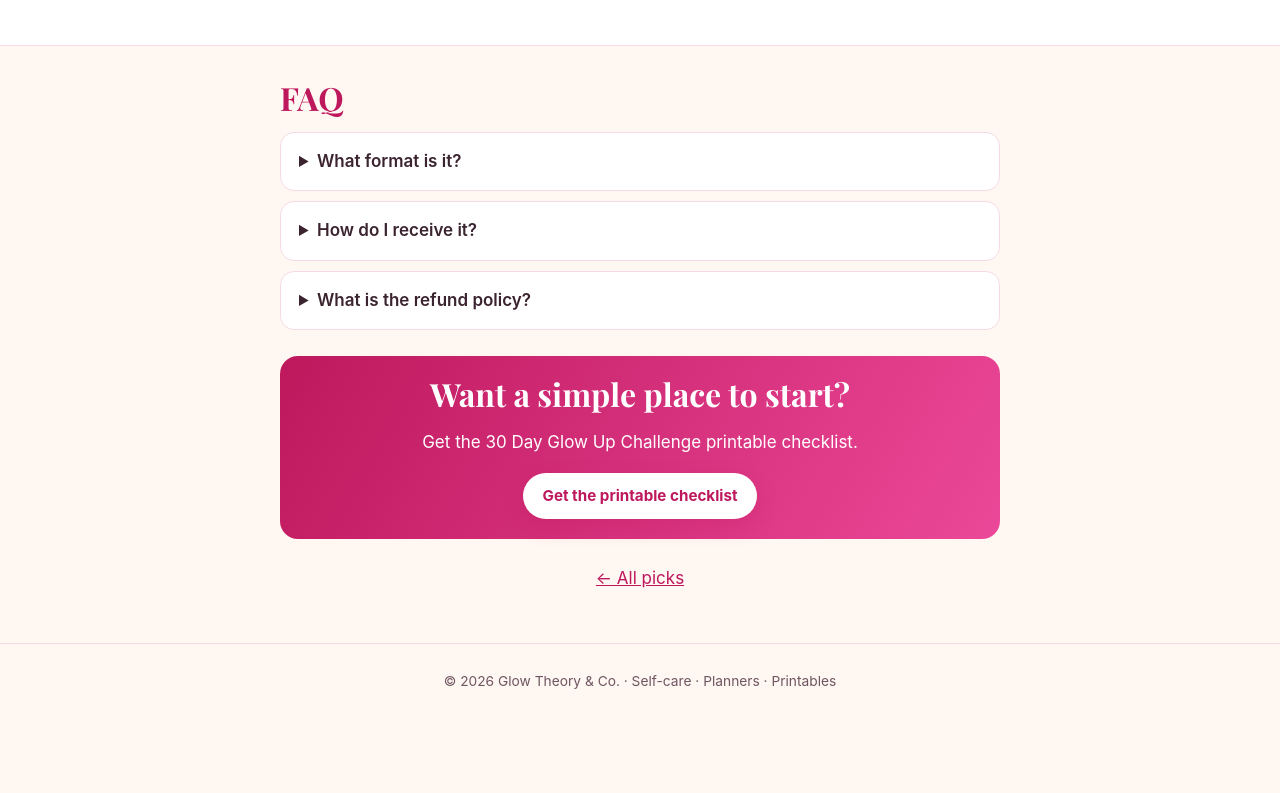
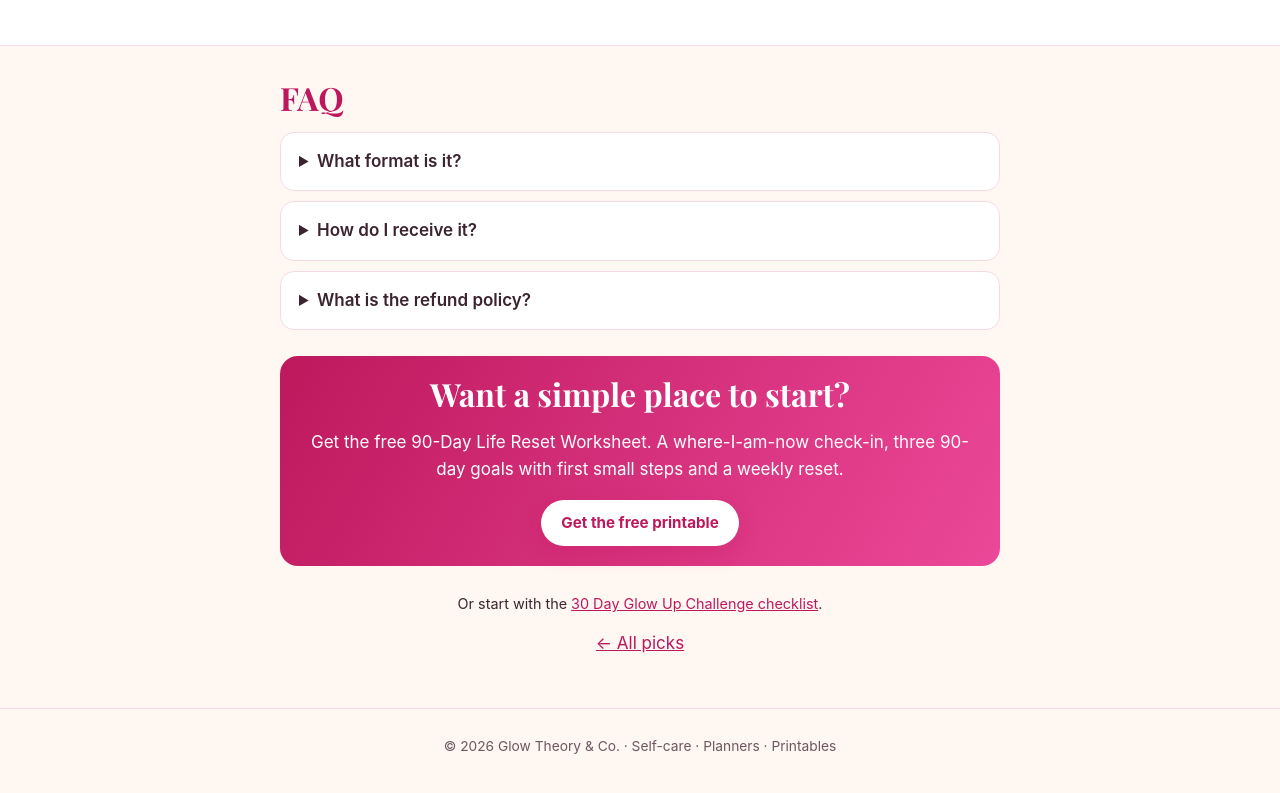
Before and after one commit to ronitkumartoppo-del/glowtheory-pages, a plain HTML site: page picks/90-day-goal-planner/index.html in a window 1280 px wide. Shown: the part 1832-2625 px from the top of the page. Before the commit the page ends 2560 px from the top, so only its background shows below. Drawn offline with nearby package versions, Linux system fonts and the light colour scheme.

Commit message:
Link matching freebies from cozy habit planner and 90-day goal planner picks

```diff
--- a/picks/90-day-goal-planner/index.html
+++ b/picks/90-day-goal-planner/index.html
@@ -85,7 +85,8 @@ footer{padding:26px 0 36px;border-top:1px solid var(--line);font-size:.86rem;col
 </div></section>
 <section><div class="wrap">
 <h2>FAQ</h2><details><summary>What format is it?</summary><p>An ebook, delivered digitally. The file type is not stated on the order form. Nothing is shipped.</p></details><details><summary>How do I receive it?</summary><p>Through the Digistore24 download area right after checkout.</p></details><details><summary>What is the refund policy?</summary><p>The vendor states a 60-day money-back guarantee; Digistore24's return policy applies.</p></details>
-<div class="banner"><h2>Want a simple place to start?</h2><p>Get the 30 Day Glow Up Challenge printable checklist.</p><a class="btn sm" href="../../free/30-day-glow-up/">Get the printable checklist</a></div>
+<div class="banner"><h2>Want a simple place to start?</h2><p>Get the free 90-Day Life Reset Worksheet. A where-I-am-now check-in, three 90-day goals with first small steps and a weekly reset.</p><a class="btn sm" href="../../free/90-day-life-reset-worksheet/">Get the free printable</a></div>
+<p class="center" style="font-size:.9rem">Or start with the <a href="../../free/30-day-glow-up/">30 Day Glow Up Challenge checklist</a>.</p>
 <p class="center"><a href="../../picks/">← All picks</a></p>
 </div></section>
 
```
Also changed, not shown: picks/cozy-fall-winter-habit-planner/index.html (+2 -1 lines).
